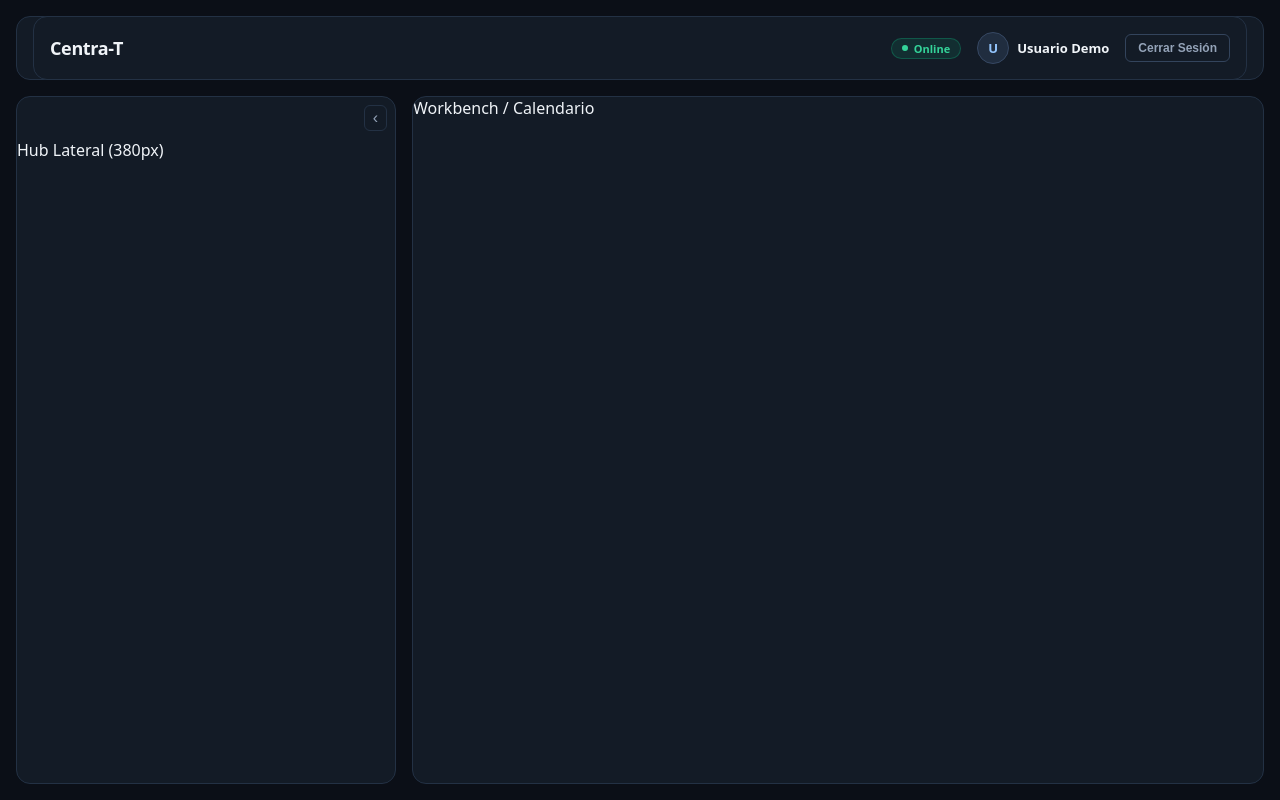
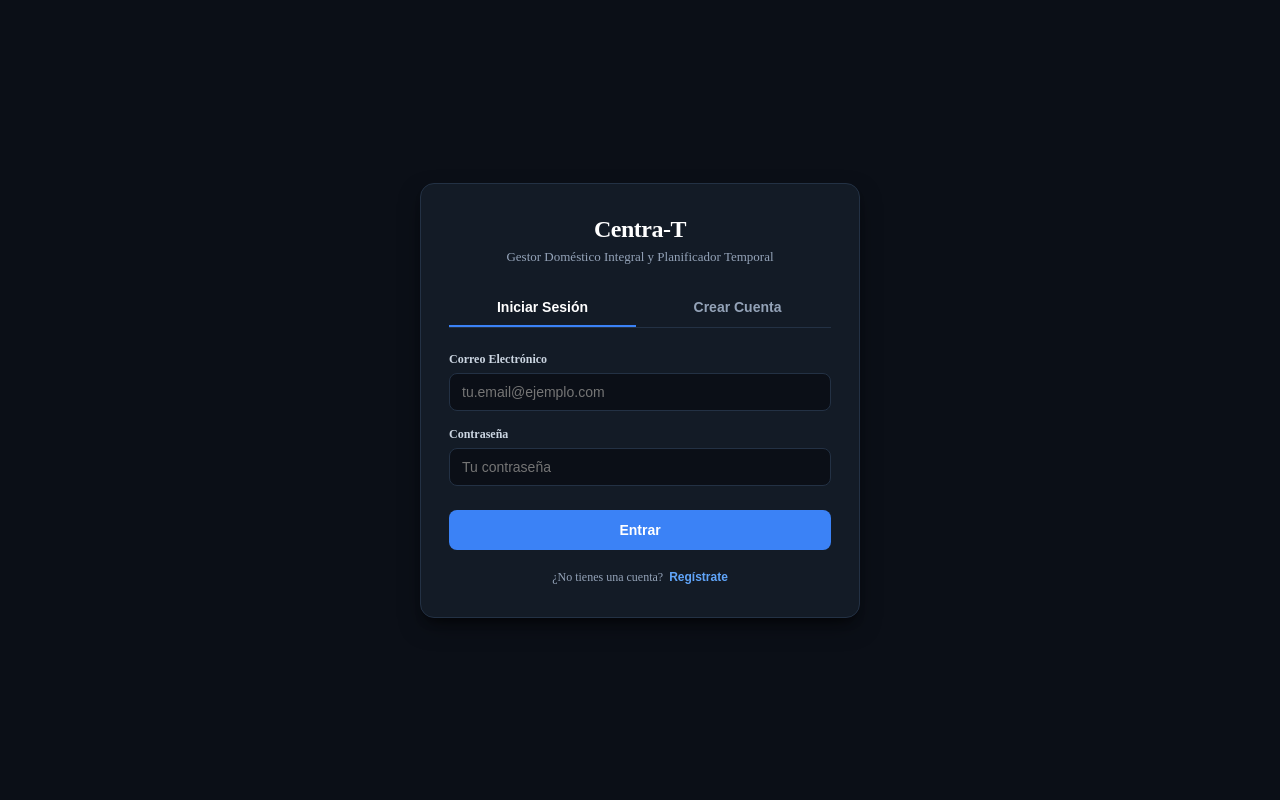
Before and after one commit to entitymethodproject-png/Centra-T, a React (Vite) app: page / in a window 1280 px wide. Built offline with nearby package versions, Linux system fonts and the light colour scheme.

Commit message:
feat(app): conectar LoginPage y flujo de autenticacion en punto de entrada main.tsx

```diff
--- a/src/main.tsx
+++ b/src/main.tsx
@@ -1,9 +1,35 @@
-import React from 'react';
+import React, { useState } from 'react';
 import ReactDOM from 'react-dom/client';
 import { WorkspaceLayout } from './workspace/components/WorkspaceLayout';
+import { LoginPage } from './authentication/views/LoginPage';
+import { TopNavbar } from './workspace/components/TopNavbar';
+
+export const App: React.FC = () => {
+  const [isAuthenticated, setIsAuthenticated] = useState(false);
+
+  if (!isAuthenticated) {
+    return (
+      <LoginPage
+        onNavigateToWorkspace={() => setIsAuthenticated(true)}
+        onSuccess={() => setIsAuthenticated(true)}
+      />
+    );
+  }
+
+  return (
+    <WorkspaceLayout
+      navbarSlot={
+        <TopNavbar
+          user={{ name: 'Usuario Centra-T' }}
+          onLogout={() => setIsAuthenticated(false)}
+        />
+      }
+    />
+  );
+};
 
 ReactDOM.createRoot(document.getElementById('root')!).render(
   <React.StrictMode>
-    <WorkspaceLayout />
+    <App />
   </React.StrictMode>
 );
```
